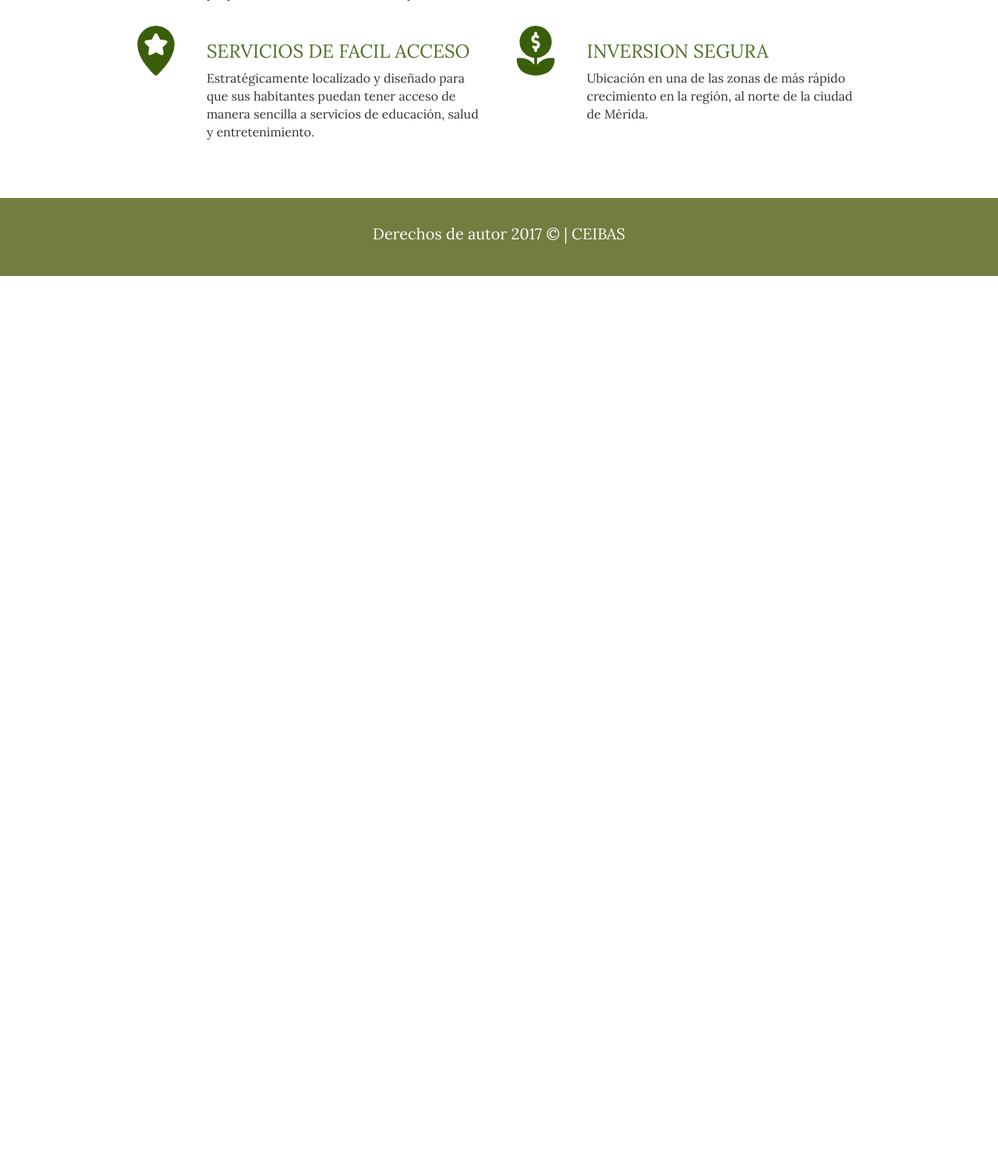
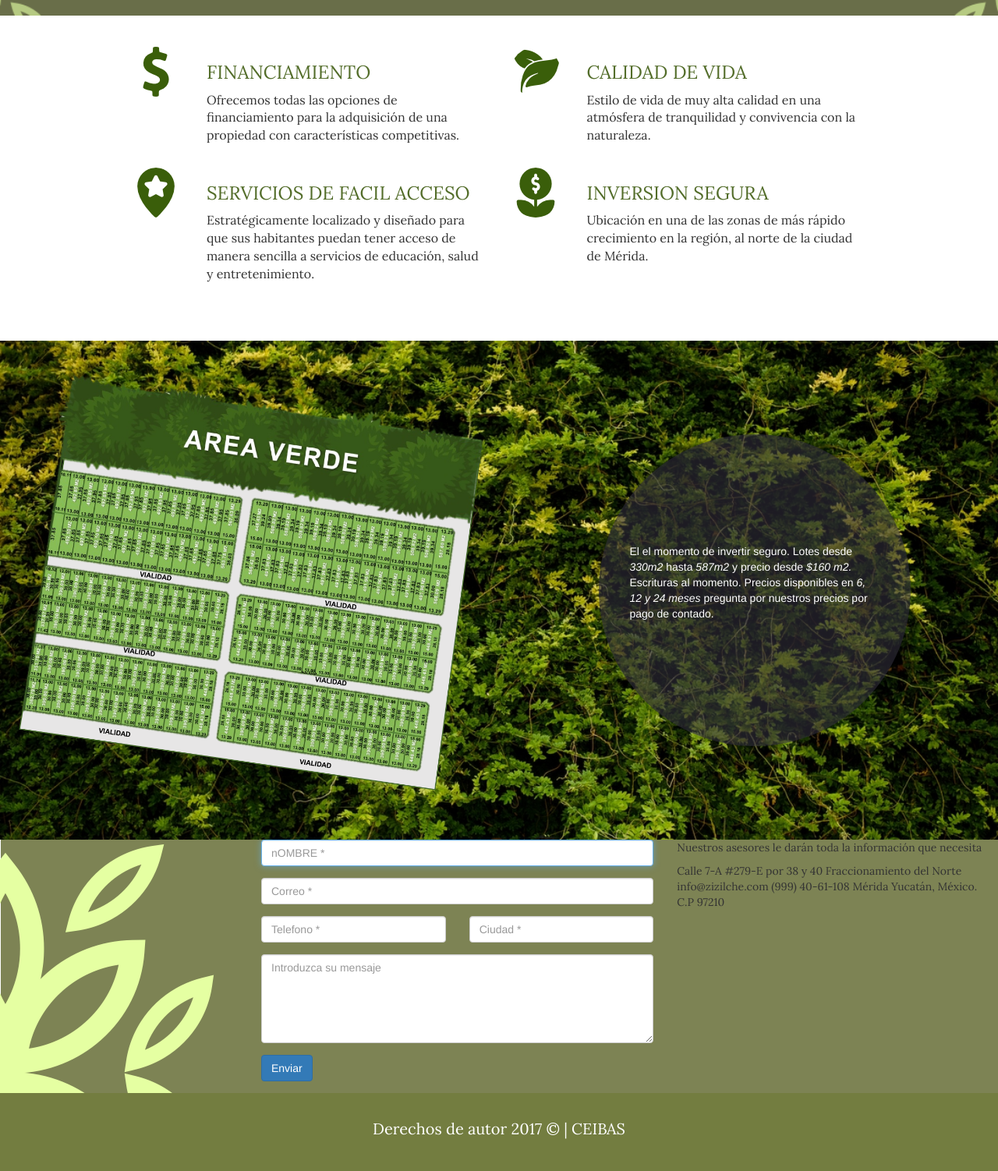
Before and after one commit to esteban1234/ceibas, a PHP site: page / in a window 1280 px wide. Shown: the part 2991-4493 px from the top of the page at 78% size. Before the commit the page ends 3345 px from the top, so only its background shows below. Run offline with PHP 8.4, Linux system fonts and the light colour scheme; some libraries are stand-ins or nearby versions; some web fonts are replaced.

Commit message:
ADD SECCIONES

```diff
--- a/css/style.css
+++ b/css/style.css
@@ -99,6 +99,23 @@
   text-align: justify;
 }
 
+.master-p{
+  width: 100%;
+}
+
+.master-p img{
+  width: 100%;
+}
+
+.circulo{
+  height: 400px;
+  width: 400px;
+  border-radius: 50%;
+  margin: 120px auto;
+  background: rgba(49, 45, 59, 0.6);
+  color: #fff;
+  padding: 140px 40px;
+}
 /*.seccion2{
 	width: 100%;
 	overflow: hidden;
@@ -152,6 +169,30 @@
   text-align: center;
   margin-top: 1.5%;
 }
+
+
+.alto-asig{
+  height: 200px;
+  background-size: 100% 100%;
+  background-position: center;
+}
+
+.width-asig{
+  width: 100%;
+}
+
+.seccion5{
+  background: url("../img/fondo.jpg") no-repeat;
+  width: 100%;
+  background-size: 100% 100%;
+  overflow: hidden;
+}
+
+.seccion6{
+  background: url("../img/cincontacto.png");
+  width: 100%;
+  overflow: hidden;
+}
 /*--------------FOOTER----------*/
 footer{
   width: 100%;
--- a/index.php
+++ b/index.php
@@ -139,21 +139,34 @@
     </div>
 
     <div class="section">
-          <div class="col-md-3">
-            <img src="http://pingendo.github.io/pingendo-bootstrap/assets/placeholder.png"
-            class="img-responsive">
+          <div class="row">
+              <div class="col-md-3">
+              <img src="img/galeria.jpg" class="img-responsive alto-asig">
+            </div>
+            <div class="col-md-3">
+              <img src="img/museo.jpg"
+              class="img-responsive alto-asig">
+            </div>
+            <div class="col-md-3">
+              <img src="img/altabrisa.jpg"
+              class="img-responsive img-rounded alto-asig">
+            </div>
+            <div class="col-md-3">
+              <img src="img/StarMedica.jpg"
+              class="img-responsive alto-asig">
+            </div>
           </div>
-          <div class="col-md-3">
-            <img src="http://pingendo.github.io/pingendo-bootstrap/assets/placeholder.png"
-            class="img-responsive">
+          <div class="row">
+            <div class="col-md-4">
+            <img src="img/catedral.jpg" class="img-responsive alto-asig width-asig">
           </div>
-          <div class="col-md-3">
-            <img src="http://pingendo.github.io/pingendo-bootstrap/assets/placeholder.png"
-            class="img-responsive img-rounded">
+          <div class="col-md-4">
+            <img src="img/monumento.jpg" class="img-responsive alto-asig width-asig">
           </div>
-          <div class="col-md-3">
-            <img src="http://pingendo.github.io/pingendo-bootstrap/assets/placeholder.png"
-            class="img-responsive">
+          <div class="col-md-4">
+            <img src="img/CHICHEn2.jpg"
+            class="img-responsive alto-asig width-asig">
+          </div>
           </div>
     </div>
 </section>
@@ -213,8 +226,65 @@
 </section>
 
 
-<section class="seccion5" id="CONTACTO">
+<section class="seccion5" id="">
+  <div class="row">
+    <div class="col-md-6">
+      <figure class="master-p">
+        <img src="img/masterplan.png" alt="">
+      </figure>
+    </div>
+    <div class="col-md-6">
+      <div class="circulo">
+        <span>El el momento de invertir seguro.</span>
+        <span>Lotes desde <i>330m2</i> hasta <i>587m2</i> y precio desde <i>$160 m2.</i> Escrituras al momento.
+        Precios disponibles en <i>6, 12 y 24 meses</i> pregunta por nuestros precios por pago de contado.
+        </span>
+      </div>
+    </div>
+  </div>
+</section>
 
+<section class="seccion6" id="CONTACTO">
+  <div class="col-md-offset-3 col-md-5">
+    <form role="form" id="Formulario" action="../php/contacto2.php" method="POST">
+                <div class="form-group">
+                    <input type="text" class="form-control" id="Nombre" name="Nombre" placeholder="nOMBRE *" required autofocus />
+                </div>
+                <div class="form-group">
+
+                    <input type="email" class="form-control" id="Correo" name="Correo" placeholder="Correo *" required />
+                </div>
+                <div class="row">
+                  <div class="col-md-6">
+                    <div class="form-group">
+                      <input type="tel" class="form-control" id="Empresa" name="Empresa" placeholder="Telefono *" required />
+                    </div>
+                  </div>
+                  <div class="col-md-6">
+                    <div class="form-group">
+                      <input type="text" class="form-control" id="Empresa" name="Empresa" placeholder="Ciudad *" required />
+                    </div>
+                  </div>
+                </div>
+
+                <div class="form-group">
+
+                    <textarea rows="5" cols="30" class="form-control" id="Mensaje" name="Mensaje" placeholder="Introduzca su mensaje" required ></textarea>
+                </div>
+                <div class="form-group">
+                    <input type="submit" class="btn btn-primary" value="Enviar">
+                </div>
+                <div id="respuesta" style="display: none;"></div>
+            </form>
+  </div>
+  <div class="col-md-4">
+    <p>Nuestros asesores le darán toda la información que necesita</p>
+    <p>Calle 7-A #279-E por 38 y 40 Fraccionamiento del Norte
+      info@zizilche.com
+      (999) 40-61-108
+      Mérida Yucatán, México. C.P 97210
+    </p>
+  </div>
 </section>
 
 <!-- <div class="modal fade" id="myModal" role="dialog">
```
Also changed, not shown: img/CHICHEn2.jpg (added), img/StarMedica.jpg (added), img/altabrisa.jpg (added), img/catedral.jpg (added), img/cincontacto.png (renamed from img/cintillo contacto.png), img/galeria.jpg (added), img/masterplan.png (renamed from img/master plan.png), img/monumento.jpg (added), img/museo.jpg (added).
